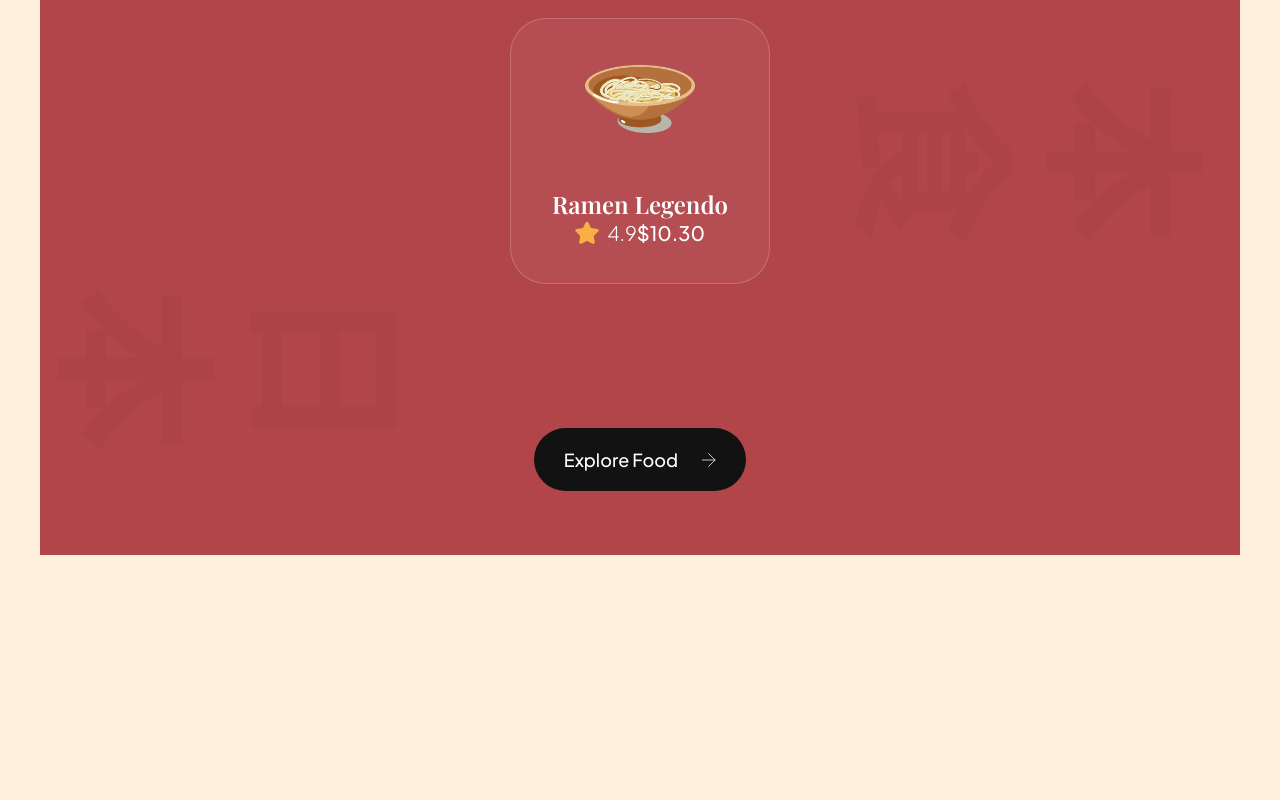
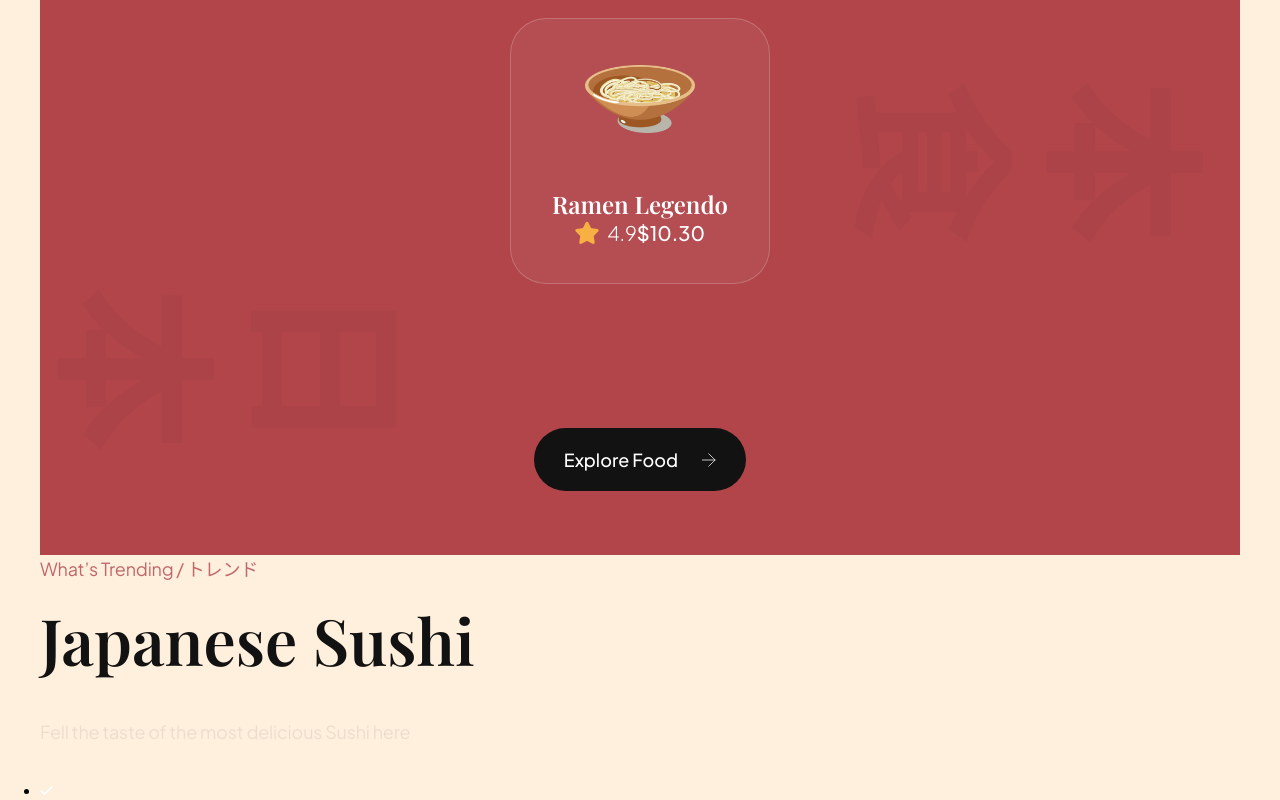
Before and after one commit to KAUSAR-BD/Ninja-Rolls, a website built with Vite: page index.html in a window 1280 px wide. Shown: the part 2453-3253 px from the top of the page. Before the commit the page ends 3008 px from the top, so only its background shows below. Built offline with nearby package versions, Linux system fonts and the light colour scheme.

Commit message:
added trending food section

```diff
--- a/index.html
+++ b/index.html
@@ -188,8 +188,26 @@
       </div>
       <button class="popular-foods__button">
         Explore Food
-        <img src="assets/arrow-right.svg" alt="arrow-right">
+        <img src="assets/arrow-right.svg" alt="arrow-right" />
       </button>
+    </section>
+
+    <section class="trending" id="food">
+      <section class="trending-sushi">
+        <div class="trending-content">
+          <p class="sushi__subtitle">What’s Trending / トレンド</p>
+          <h3 class="sushi__title">Japanese Sushi</h3>
+          <p class="sushi__description">Fell the taste of the most delicious Sushi here</p>
+
+          <ul class="trending__list flex-between">
+            <li>
+              <div>
+                <img src="assets/check.svg" alt="check">
+              </div>
+            </li>
+          </ul>
+        </div>
+      </section>
     </section>
 
     <script src="js/script.js"></script>
```
